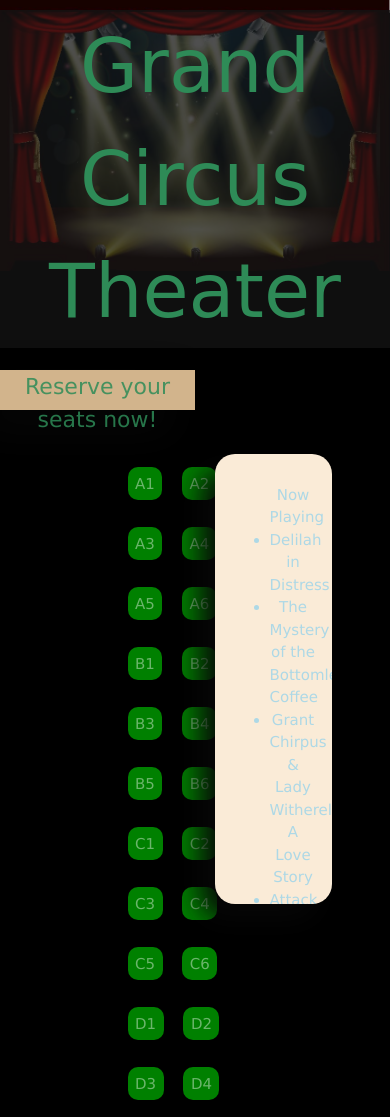
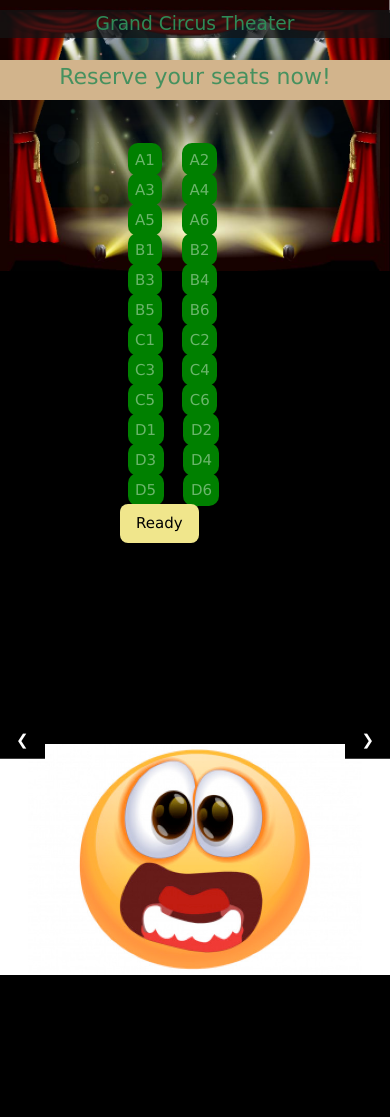
Before and after one commit to Stevent789/SeatReservationApp, a plain HTML site: page index.html in a window 390 px wide. Shown: the top 1117 px of the page. After the commit the page ends 975 px from the top, so only its background shows below. Drawn offline with nearby package versions, Linux system fonts and the light colour scheme; a web font is replaced by a local one.

Commit message:
media queries changed

```diff
--- a/style.css
+++ b/style.css
@@ -26,7 +26,6 @@ html {
 
 .front, #marquee {
     box-shadow: -1em 1em 2em #070707;
-    z-index: 2;
 }
 
 /*---------left side--------*/
@@ -61,18 +60,74 @@ color:  rgba(255, 255, 255, 0.42);
 }
 
 @media (max-width: 1100px) {
-        .row div {
+
+    .top {
+        font-size: 40pt;
+    }
+
+    .front {
+        width: 100%;
+        }
+
+    .row div {
         width: 6em;
         height: 6em;
         display: inline;
         line-height: 4em;
         clear: right;
             }
+
+    .container {
+       width: 100%;
+        margin-left: 5em;
+        padding-left: 3em;
+    }
+    #left-pane {
+        width: 50%;
+        height: 10%;
+    }
+
+    #ready-button {
+        position: absolute;
+    }
+
+    #right-pane, #marquee {
+        display: none;
+        visibility: hidden;
+        width: 100%;
+        height: 0em;
+        float: none;
+        clear: none;
+        }
+}
+
+@media (max-width: 500px) {
+    .top {
+        font-size: 14pt;
+    }
+
+    .front {
+        width: 100%;
+        }
+    .row div {
+        width: 3em;
+        height: 3em;
+        display: inline;
+        line-height: 2em;
+        clear: right;
+            }
     .container {
        width: 80%;
         margin-left: 5em;
         padding-left: 3em;
-    }
+        }
+
+
+
+    #right-pane {
+        width: 100%;
+        display: block;
+        }
 }
 
 #ready-button {
@@ -85,7 +140,7 @@ color:  rgba(255, 255, 255, 0.42);
 /*---------right side--------*/
 #right-pane {
     display: inline-block;
-    width: 30%;
+    width: 50%;
     height: 40em;
     float: right;
     top: 0;
@@ -93,7 +148,7 @@ color:  rgba(255, 255, 255, 0.42);
 }
 
 #right-pane #marquee {
-    color: lightblue;
+    color: #155e76;
     list-style-type: none;
     background-color: antiquewhite;
     display: inline-block;
```
